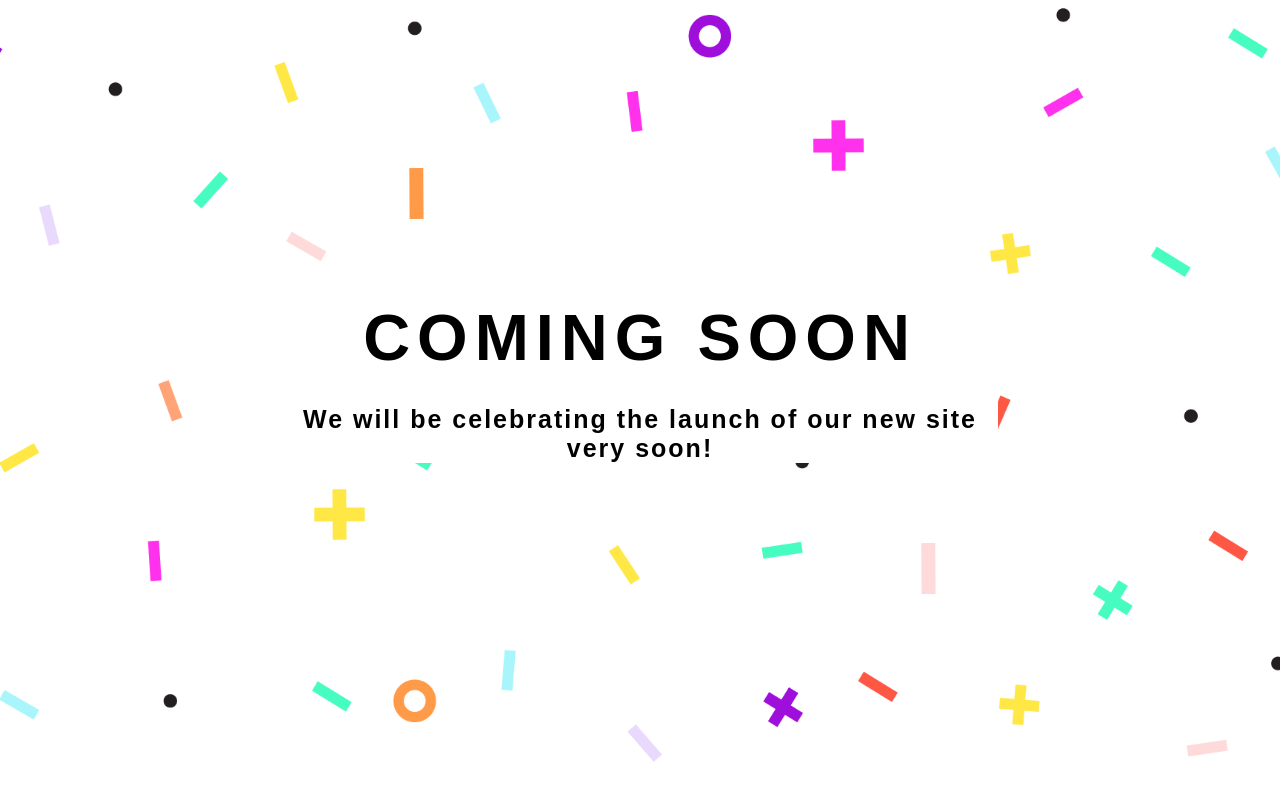
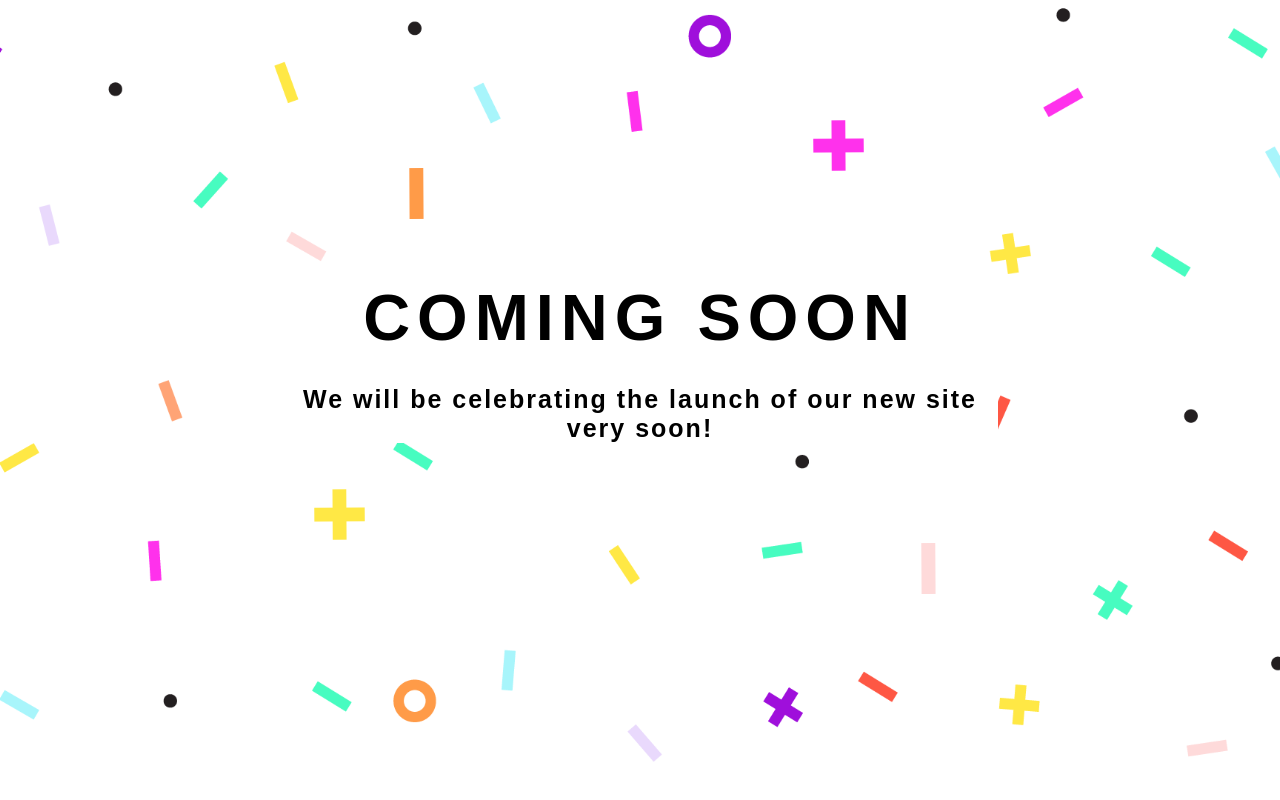
Before and after one commit to bhupalichiplunkar/techilla, a React app: page / in a window 1280 px wide. Built offline with nearby package versions, Linux system fonts and the light colour scheme.

Commit message:
- Add CNAME file

```diff
--- a/src/containers/app/styles.css
+++ b/src/containers/app/styles.css
@@ -42,7 +42,7 @@
   left: calc( 50% - 358px);
   width: 716px;
   position: absolute;
-  top: 300px;
+  top: 280px;
   word-wrap: break-word;
   text-align: start;
   pointer-events: none;
```
Also changed, not shown: 1 other file.
